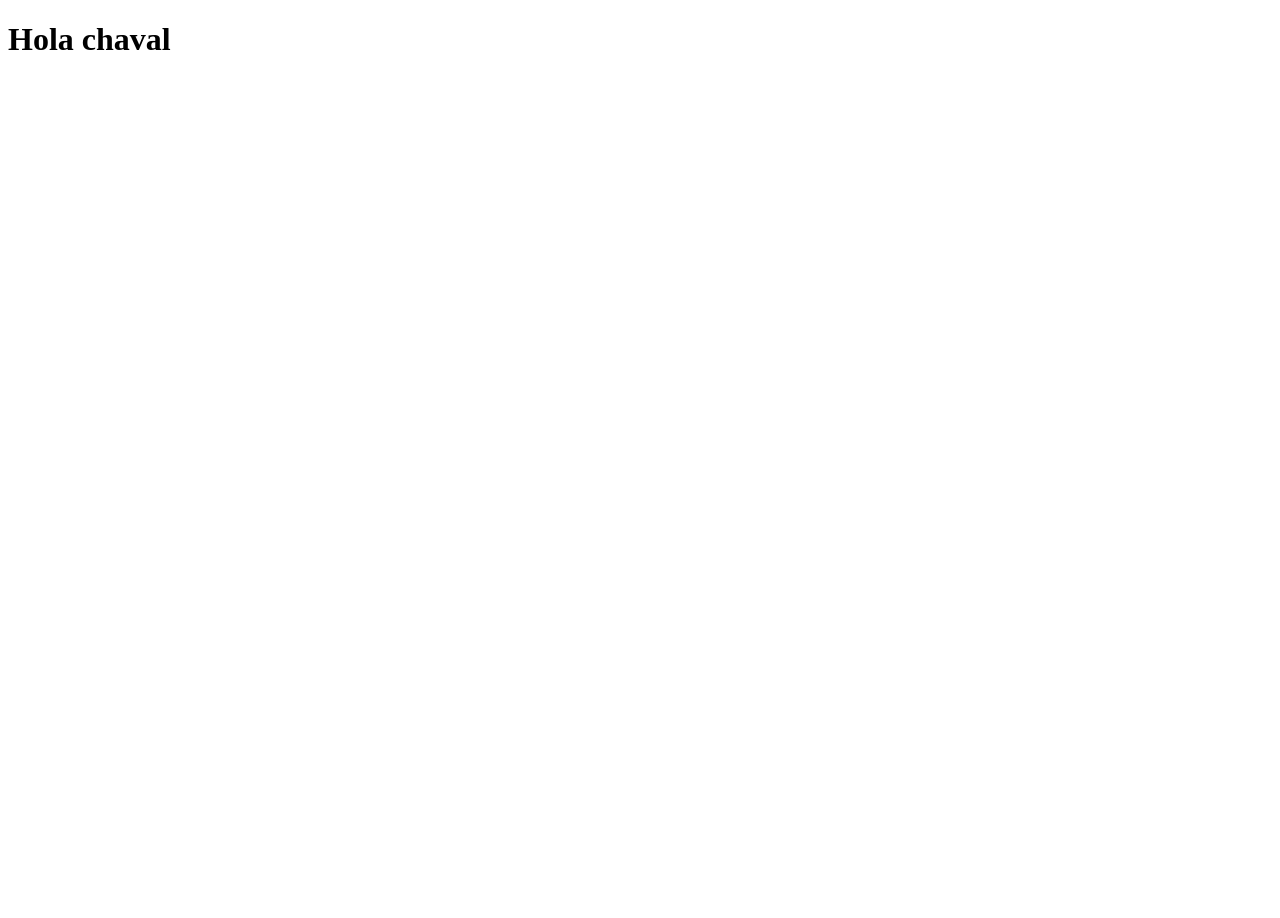
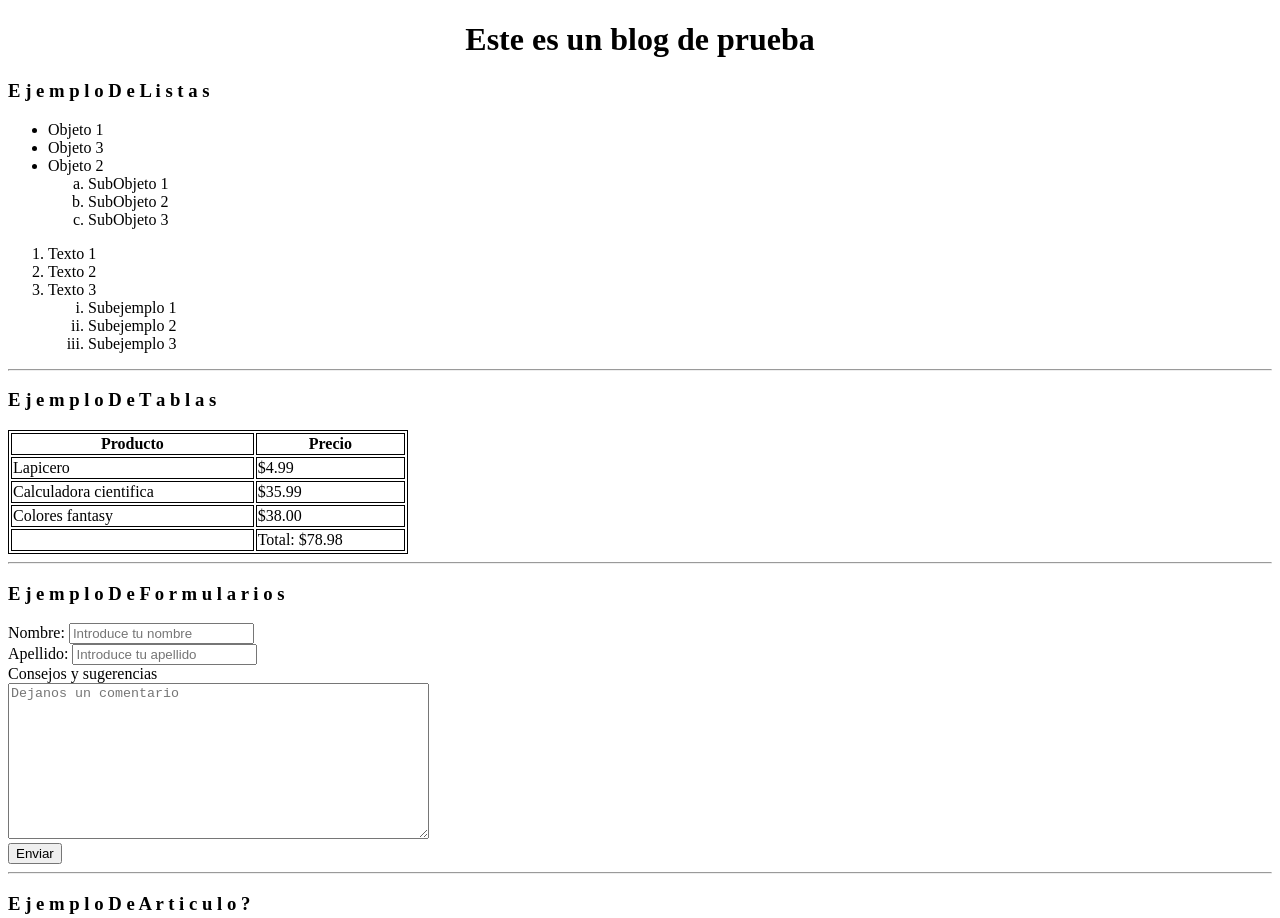
Before and after one commit to MLMarco/ProyectoMarco, a plain HTML site: page index.html in a window 1280 px wide. Shown: the top 918 px of the page. Before the commit the page ends 800 px from the top, so only its background shows below. Drawn offline with Linux system fonts and the light colour scheme.

Commit message:
Prueba de html 07/04/2023

```diff
--- a/index.html
+++ b/index.html
@@ -1,9 +1,97 @@
 <!DOCTYPE html>
-<html lang="en">
-<head>
-    <title>Document</title>
+<html>
+    <head>
+<title> W E B  </title>
+<h1 id="titulo" style="text-align: center;">Este es un blog de prueba</h1>
+        <style>
+            table, th, td {
+                border: 1px solid black
+            }
+        </style>
 </head>
 <body>
-    <h1> Hola chaval</h1>
+        <h3>E j e m p l o D e L i s t a s</h3>
+    <!-- ul es lista no ordenada-->
+        <ul>
+            <li>Objeto 1</li>
+            <li>Objeto 3</li>
+            <li>Objeto 2</li>
+                <ol>
+                    <li style="list-style-type: lower-alpha ;">SubObjeto 1</li>
+                    <li style="list-style-type: lower-alpha;">SubObjeto 2</li>
+                    <li style="list-style-type: lower-alpha;">SubObjeto 3</li>
+                </ol>
+        </ul>
+    <!--ol es lista ordenada-->
+        <ol>
+            <li>Texto 1</li>
+            <li>Texto 2</li>
+            <li>Texto 3</li>
+                <ol>
+                    <li style="list-style-type: lower-roman;">Subejemplo 1</li>
+                    <li style="list-style-type: lower-roman;">Subejemplo 2</li>
+                    <li style="list-style-type: lower-roman;">Subejemplo 3</li>
+                </ol>
+            </li>
+        </ol>
+        <hr>
+        <h3>E j e m p l o D e T a b l a s</h3>
+        <table style="width: 400px;">
+            <thead>
+                <!--tr es Fila de una tabla-->
+            <tr>
+                <!-- th es la cabecera?xd-->
+                <th>Producto</th>
+                <th>Precio</th>
+            </tr>
+            </thead>
+            <tbody>
+            <tr>
+                <!--td es para definir elementos estandares?xd-->
+                <td>Lapicero</td>
+                <td>$4.99</td>
+            </tr>
+            <tr>
+                <td>Calculadora cientifica</td>
+                <td>$35.99</td>
+            </tr>
+            <tr>
+                <td>Colores fantasy</td>
+                <td>$38.00</td>
+            </tr>
+            </tbody>
+            <tfoot>
+                <td></td>
+                <td>Total: $78.98</td>
+            </tfoot>
+        </table>
+        <hr>
+        <h3>E j e m p l o D e F o r m u l a r i o s</h3>
+        <form action="/formulario" method="post">
+            <label for="nombre">Nombre:</label>
+            <input type="text" id="nombre" name="nombre" placeholder="Introduce tu nombre"/>
+            <br>
+            <label for="apellido">Apellido:</label>
+            <input type="text" id="apellido" name="apellido" placeholder="Introduce tu apellido"/> <br>
+            <label for="comentario">Consejos y sugerencias</label> <br>
+            <textarea rows="10" cols="50" id="comentario" placeholder="Dejanos un comentario" name="comentario"></textarea>
+            <br>
+            <button type="button">Enviar</button>
+        </form>
+        <hr>
+        <h3>E j e m p l o D e A r t i c u l o ?</h3>
+        <article>
+            <h4> Smite team </h4>
+            <img src="img/rst.png" style="height: 250px;">
+        </article>
+        <article>
+            <h4> Con esta imagen puedes aprender más sobre tradeos en Minecraft </h4>
+            <img src="img/tradeos.jpg" style=" width: 450px;">
+        </article>
 </body>
+<hr>
+<footer>
+    <a href="#titulo">Ir al comienzo de la página</a>
+    <a target="_blank" href="https://www.smitegame.com"> Aprenda más sobre smite </a>
+</footer>
 </html>
```
Also changed, not shown: Img/rst.png (added), Img/tradeos.jpg (added).
